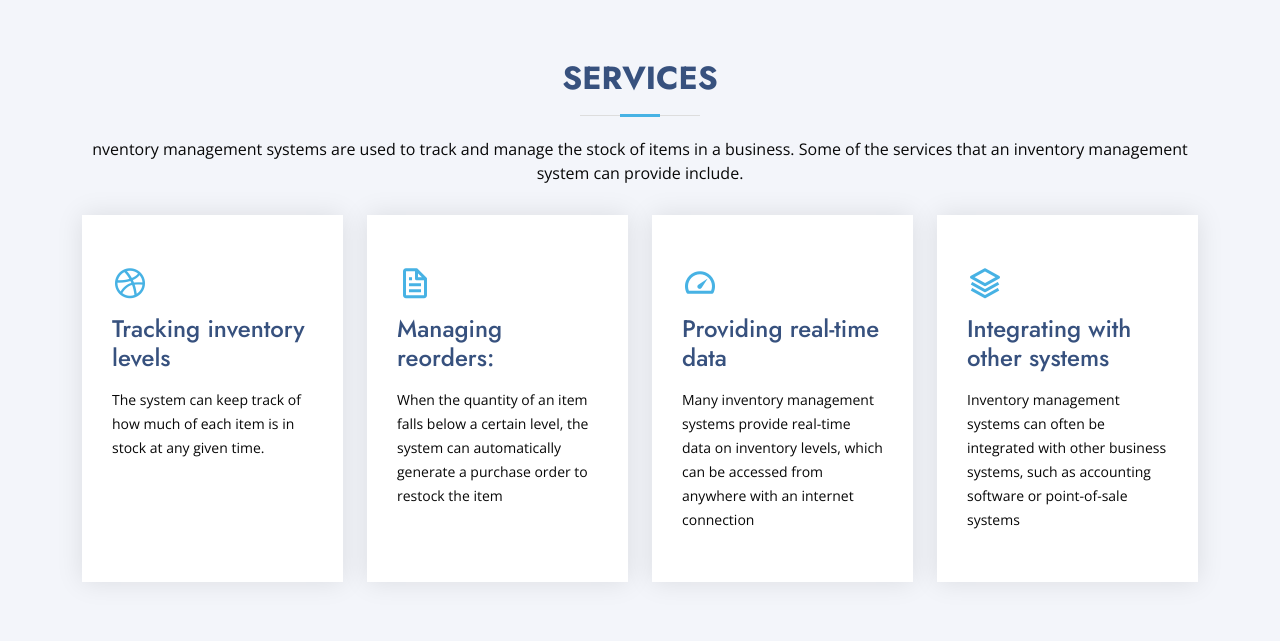
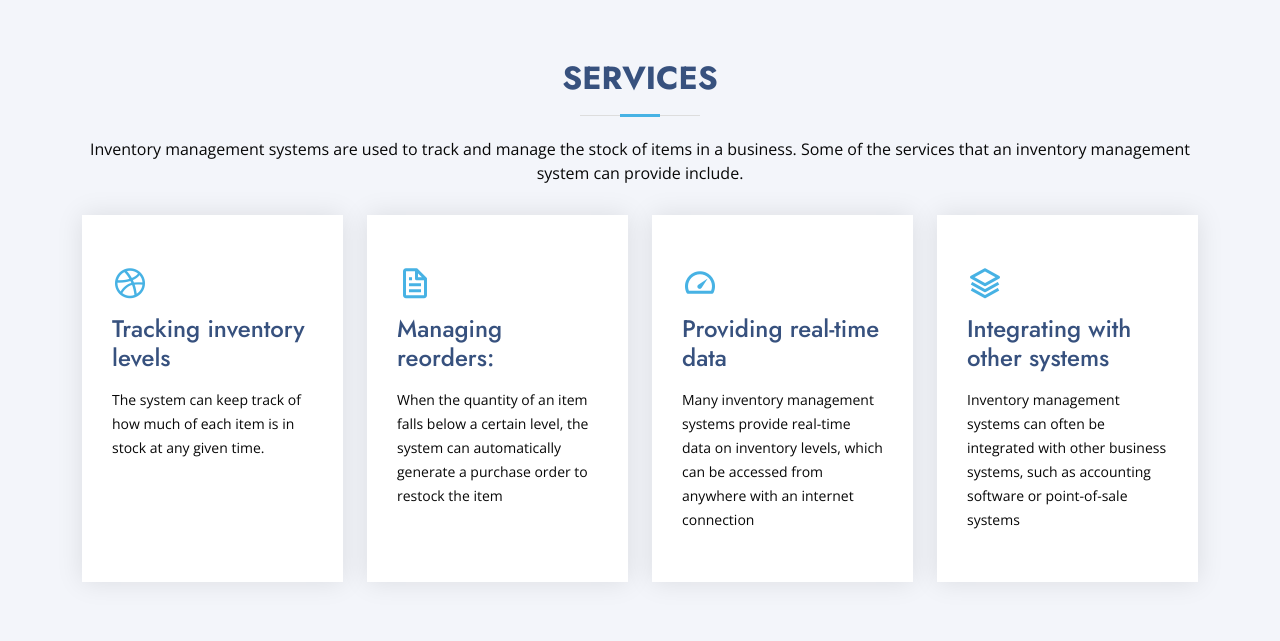
Before and after one commit to Younus-Saberi/InvFlow, a Django app: template homepage/templates/homepage.html in a window 1280 px wide. Shown: the part 2774-3415 px from the top of the page. Run offline with Django 3.2, Linux system fonts and the light colour scheme; the template is opened without the code that fills it, so the values that code supplies are empty; some libraries are stand-ins or nearby versions.

Commit message:
corrected typo

```diff
--- a/homepage/templates/homepage.html
+++ b/homepage/templates/homepage.html
@@ -285,7 +285,7 @@
 
         <div class="section-title">
           <h2>Services</h2>
-          <p style="color: rgb(7, 7, 7);">nventory management systems are used to track and manage the stock of items in a business. Some of the services that an inventory management system can provide include.</p>
+          <p style="color: rgb(7, 7, 7);">Inventory management systems are used to track and manage the stock of items in a business. Some of the services that an inventory management system can provide include.</p>
         </div>
 
         <div class="row">
```
